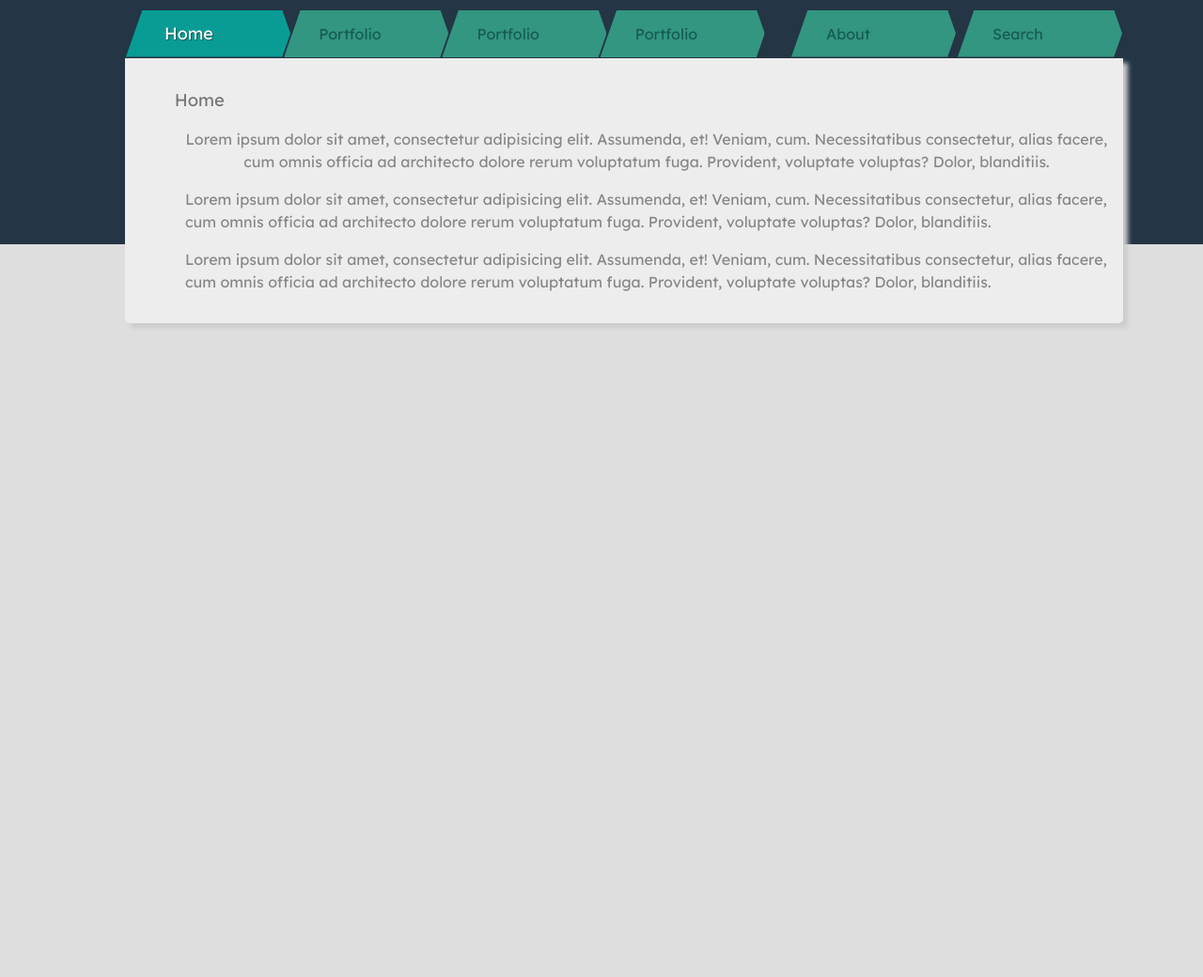
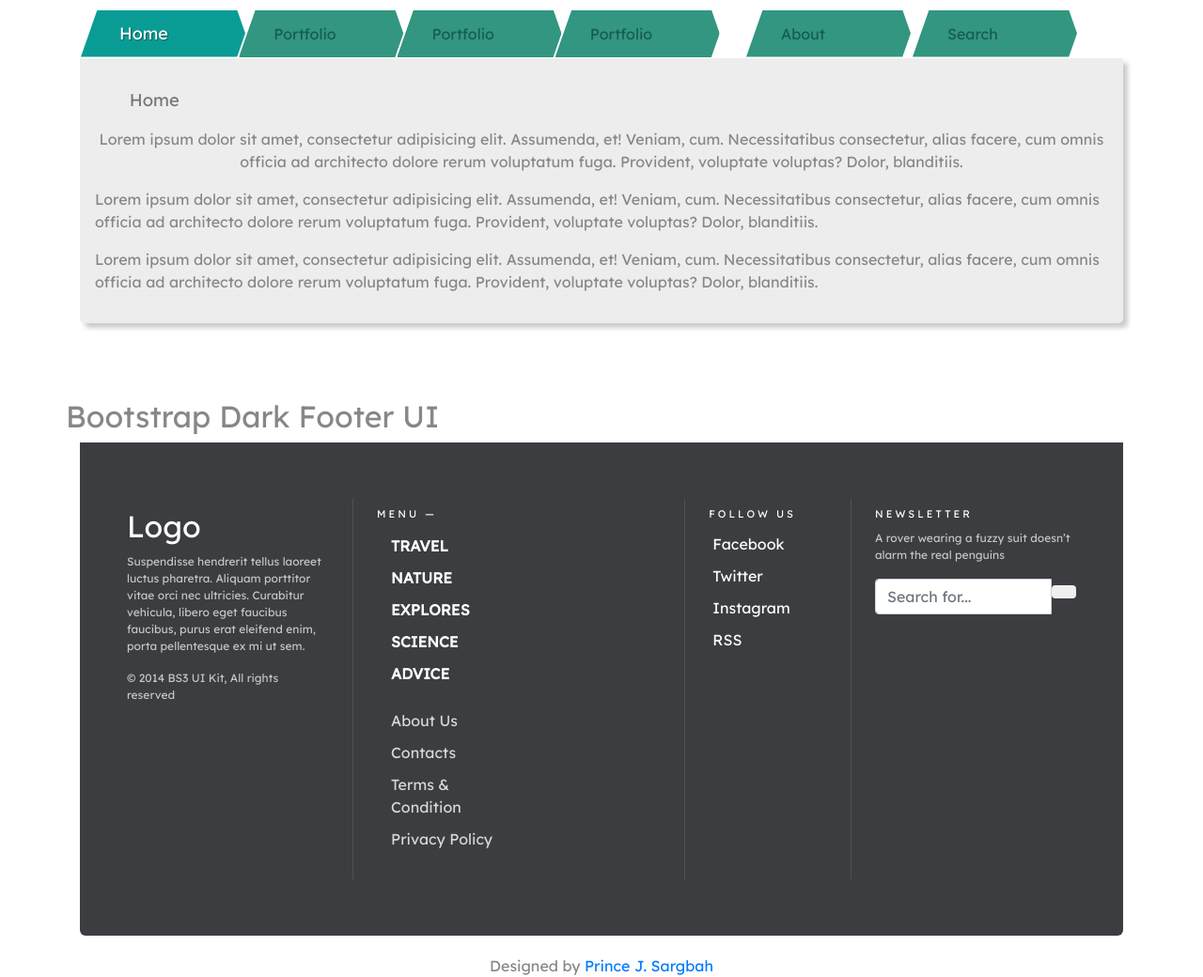
Before and after one commit to Rudolf866/PyProject, a Django app: page /test/ in a window 1280 px wide. Shown: the whole page at 94% size. Before the commit the page ends 348 px from the top, so only its background shows below. Run offline with Django 3.2, Linux system fonts and the light colour scheme; some libraries are stand-ins or nearby versions.

Commit message:
Footer-Menus

```diff
--- a/common/static/css/style.css
+++ b/common/static/css/style.css
@@ -1,11 +1,11 @@
 @import url('https://fonts.googleapis.com/css?family=Lexend+Deca&display=swap');
-
+/******* header-menu***********/
 body {
     margin: 0;
     padding: 0;
     background: linear-gradient(
-        #243545,
-        #243545 var(--line-offset),
+        /*#243545,*/
+        /*#243545 var(--line-offset),*/
         #dedede var(--line-offset)
     );
     width: 100vw;
@@ -119,10 +119,10 @@
     color: #777;
 }
 
-.content {
-    padding: 0 0 0 3em;
-    font-size: 16px;
-}
+/*.content {*/
+/*    padding: 0 0 0 3em;*/
+/*    font-size: 16px;*/
+/*}*/
 
 .submenu {
     display: none;
@@ -164,3 +164,55 @@
 .submenu > li:active {
     background: var(--white-color);
 }
+/******* footer-menu ********/
+.footer-bs {
+  background-color: #3c3d41;
+  padding: 60px 40px;
+  color: rgba(255,255,255,1.00);
+  margin-bottom: 20px;
+  border-bottom-right-radius: 6px;
+  border-top-left-radius: 0px;
+  border-bottom-left-radius: 6px;
+}
+.footer-bs .footer-brand, .footer-bs .footer-nav, .footer-bs .footer-social, .footer-bs .footer-ns { padding:10px 25px; }
+.footer-bs .footer-nav, .footer-bs .footer-social, .footer-bs .footer-ns { border-color: transparent; }
+.footer-bs .footer-brand h2 { margin:0px 0px 10px; }
+.footer-bs .footer-brand p { font-size:12px; color:rgba(255,255,255,0.70); }
+
+.footer-bs .footer-nav ul.pages { list-style:none; padding:0px; }
+.footer-bs .footer-nav ul.pages li { padding:5px 0px;}
+.footer-bs .footer-nav ul.pages a { color:rgba(255,255,255,1.00); font-weight:bold; text-transform:uppercase; }
+.footer-bs .footer-nav ul.pages a:hover { color:rgba(255,255,255,0.80); text-decoration:none; }
+.footer-bs .footer-nav h4 {
+  font-size: 11px;
+  text-transform: uppercase;
+  letter-spacing: 3px;
+  margin-bottom:10px;
+}
+
+.footer-bs .footer-nav ul.list { list-style:none; padding:0px; }
+.footer-bs .footer-nav ul.list li { padding:5px 0px;}
+.footer-bs .footer-nav ul.list a { color:rgba(255,255,255,0.80); }
+.footer-bs .footer-nav ul.list a:hover { color:rgba(255,255,255,0.60); text-decoration:none; }
+
+.footer-bs .footer-social ul { list-style:none; padding:0px; }
+.footer-bs .footer-social h4 {
+  font-size: 11px;
+  text-transform: uppercase;
+  letter-spacing: 3px;
+}
+.footer-bs .footer-social li { padding:5px 4px;}
+.footer-bs .footer-social a { color:rgba(255,255,255,1.00);}
+.footer-bs .footer-social a:hover { color:rgba(255,255,255,0.80); text-decoration:none; }
+
+.footer-bs .footer-ns h4 {
+  font-size: 11px;
+  text-transform: uppercase;
+  letter-spacing: 3px;
+  margin-bottom:10px;
+}
+.footer-bs .footer-ns p { font-size:12px; color:rgba(255,255,255,0.70); }
+
+@media (min-width: 768px) {
+  .footer-bs .footer-nav, .footer-bs .footer-social, .footer-bs .footer-ns { border-left:solid 1px rgba(255,255,255,0.10); }
+}
--- /dev/null
+++ b/templates/includes/footer-menu.html
@@ -0,0 +1,56 @@
+  <section style="height:80px;"></section>
+  <div class="row" style="text-align:center;">
+  <h2>Bootstrap Dark Footer UI</h2>
+  </div>
+  <!----------- Footer ------------>
+  <footer class="footer-bs">
+  <div class="row">
+  <div class="col-md-3 footer-brand animated fadeInLeft">
+  <h2>Logo</h2>
+  <p>Suspendisse hendrerit tellus laoreet luctus pharetra. Aliquam porttitor vitae orci nec ultricies. Curabitur vehicula, libero eget faucibus faucibus, purus erat eleifend enim, porta pellentesque ex mi ut sem.</p>
+  <p>© 2014 BS3 UI Kit, All rights reserved</p>
+  </div>
+  <div class="col-md-4 footer-nav animated fadeInUp">
+  <h4>Menu —</h4>
+  <div class="col-md-6">
+  <ul class="pages">
+  <li><a href="#">Travel</a></li>
+  <li><a href="#">Nature</a></li>
+  <li><a href="#">Explores</a></li>
+  <li><a href="#">Science</a></li>
+  <li><a href="#">Advice</a></li>
+  </ul>
+  </div>
+  <div class="col-md-6">
+  <ul class="list">
+  <li><a href="#">About Us</a></li>
+  <li><a href="#">Contacts</a></li>
+  <li><a href="#">Terms & Condition</a></li>
+  <li><a href="#">Privacy Policy</a></li>
+  </ul>
+  </div>
+  </div>
+  <div class="col-md-2 footer-social animated fadeInDown">
+  <h4>Follow Us</h4>
+  <ul>
+  <li><a href="#">Facebook</a></li>
+  <li><a href="#">Twitter</a></li>
+  <li><a href="#">Instagram</a></li>
+  <li><a href="#">RSS</a></li>
+  </ul>
+  </div>
+  <div class="col-md-3 footer-ns animated fadeInRight">
+  <h4>Newsletter</h4>
+  <p>A rover wearing a fuzzy suit doesn’t alarm the real penguins</p>
+  <p>
+  <div class="input-group">
+  <input type="text" class="form-control" placeholder="Search for...">
+  <span class="input-group-btn">
+  <button class="btn btn-default" type="button"><span class="glyphicon glyphicon-envelope"></span></button>
+  </span>
+  </div><!-- /input-group -->
+  </p>
+  </div>
+  </div>
+  </footer>
+  <section style="text-align:center; margin:10px auto;"><p>Designed by <a href="/">Prince J. Sargbah</a></p></section>
--- a/templates/layouts/base.html
+++ b/templates/layouts/base.html
@@ -33,6 +33,7 @@
     {% include 'includes/header-menu.html' %}
 
         {% block content %}{% endblock %}
+    {% include 'includes/footer-menu.html' %}
     </div>
 </div>
 
```
